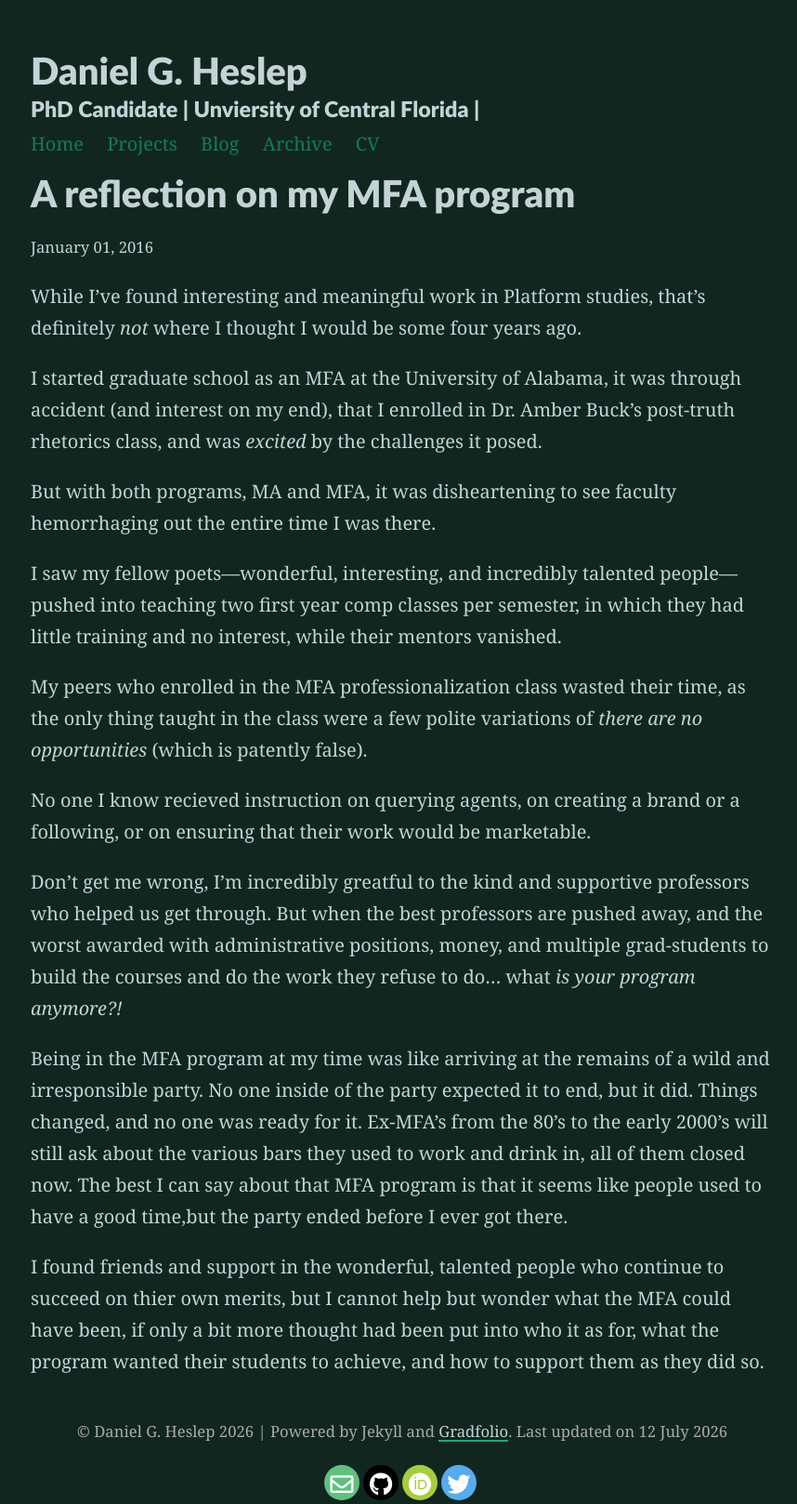
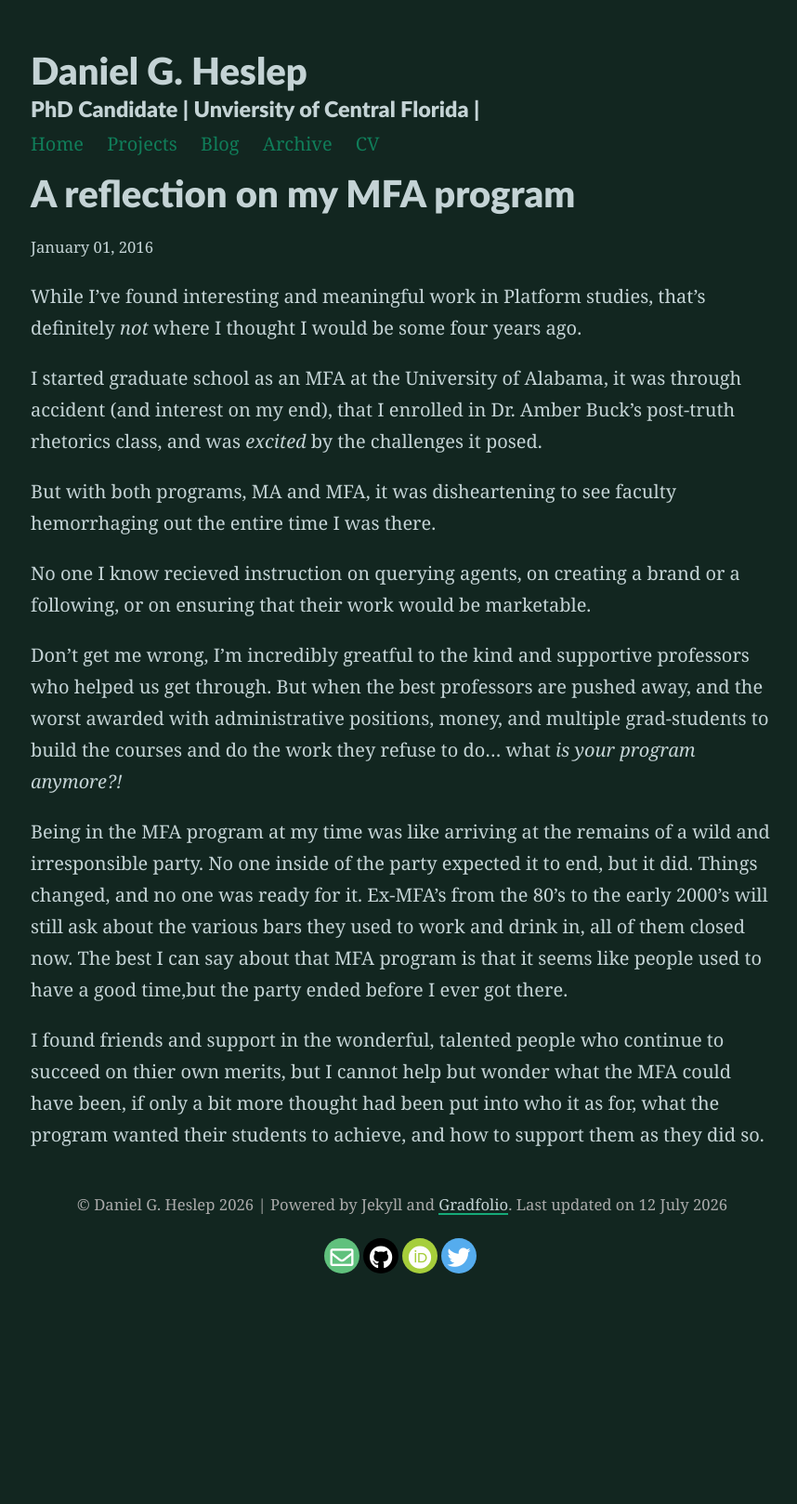
Before and after one commit to CreativeKenning/gradsitedemo, a Jekyll site: the page built from _posts/2016-01-01-MFA.md, in a window 1280 px wide. Shown: the whole page at 93% size, without its empty margins (207-1065 px from the left). Built offline with Jekyll 4.4.1, drawn with Linux system fonts in a browser that asks for light colours; nearby versions of some CDN libraries; after the commit the page ends 1374 px from its top, so only the background shows below that.

```diff
--- a/_posts/2016-01-01-MFA.md
+++ b/_posts/2016-01-01-MFA.md
@@ -9,11 +9,6 @@ I started graduate school as an MFA at the University of Alabama, it was through
 
 But with both programs, MA and MFA, it was disheartening to see faculty hemorrhaging out the entire time I was there.
 
-
-I saw my fellow poets—wonderful, interesting, and incredibly talented people—pushed into teaching two first year comp classes per semester, in which they had little training and no interest, while their mentors vanished.
-
-My peers who enrolled in the MFA professionalization class wasted their time, as the only thing taught in the class were a few polite variations of *there are no opportunities* (which is patently false).
-
 No one I know recieved instruction on querying agents, on creating a brand or a following, or on ensuring that their work would be marketable.
 
 Don't get me wrong, I'm incredibly greatful to the kind and supportive professors who helped us get through. But when the best professors are pushed away, and the worst awarded with administrative positions, money, and multiple grad-students to build the courses and do the work they refuse to do... what *is your program anymore?!*
--- a/_posts/Sankey attempt.html
+++ b/_posts/Sankey attempt.html
@@ -1,3 +1,7 @@
+
+
+
+
 <html>
   <head>
     <script type="text/javascript" src="https://www.gstatic.com/charts/loader.js"></script>
```
Also changed, not shown: _posts/2026-7-12.md (added, +10 -0 lines), _posts/2022-10-20-post.md (line endings or trailing spaces).
